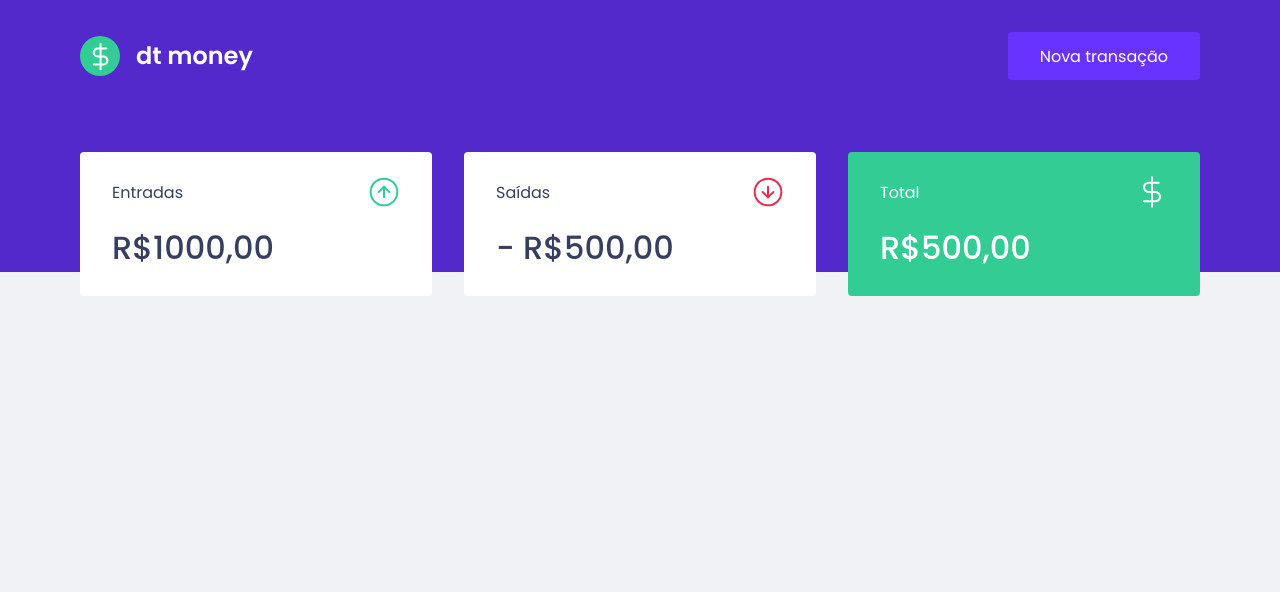
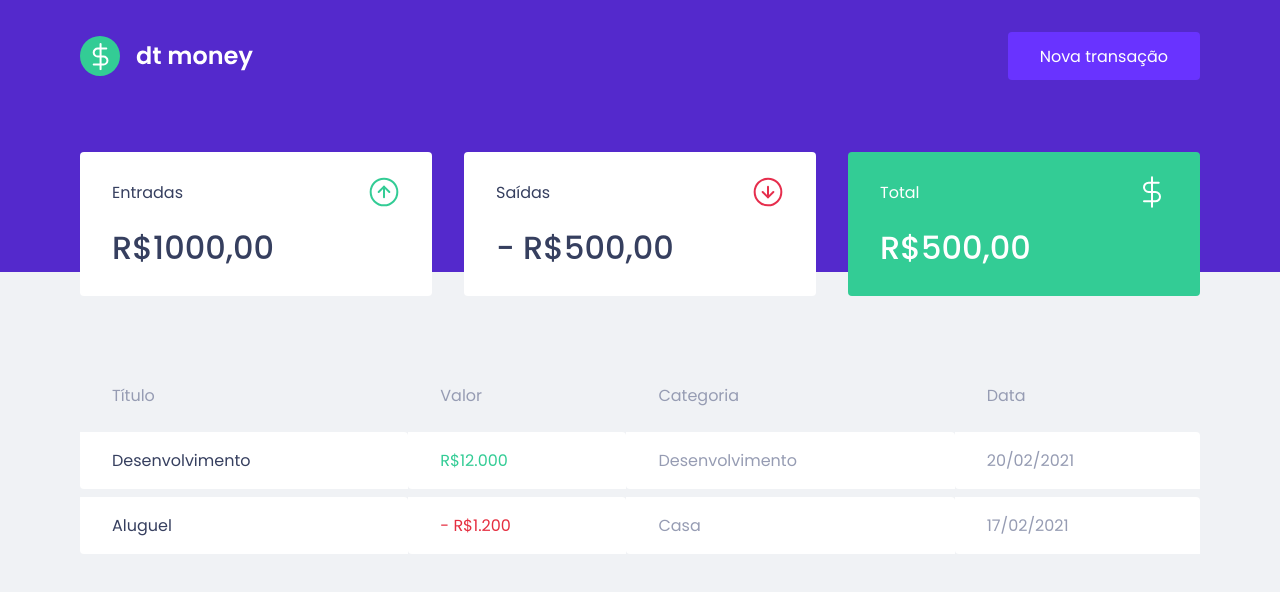
Before and after one commit to AlissonFredo/dt-money-rocketseat, a React (Create React App) app: page / in a window 1280 px wide. Shown: the top 592 px of the page. Built offline with nearby package versions, Linux system fonts and the light colour scheme.

Commit message:
create compoment TransactionsTable

```diff
--- a/src/components/Dashboard/index.tsx
+++ b/src/components/Dashboard/index.tsx
@@ -1,4 +1,5 @@
 import { Summary } from '../Summary'
+import { TransactionsTable } from '../TransactionsTable'
 import { Container } from './styles'
 
 export function Dashboard() {
@@ -6,6 +7,7 @@
     return (
         <Container>
             <Summary />
+            <TransactionsTable />
         </Container>
     )
 }
--- /dev/null
+++ b/src/components/TransactionsTable/index.tsx
@@ -0,0 +1,32 @@
+import { Container } from "./styles";
+
+export function TransactionsTable() {
+    return (
+        <Container>
+            <table>
+                <thead>
+                    <tr>
+                        <th>Título</th>
+                        <th>Valor</th>
+                        <th>Categoria</th>
+                        <th>Data</th>
+                    </tr>
+                </thead>
+                <tbody>
+                    <tr>
+                        <td>Desenvolvimento</td>
+                        <td className="deposit">R$12.000</td>
+                        <td>Desenvolvimento</td>
+                        <td>20/02/2021</td>
+                    </tr>
+                    <tr>
+                        <td>Aluguel</td>
+                        <td className="withdraw">- R$1.200</td>
+                        <td>Casa</td>
+                        <td>17/02/2021</td>
+                    </tr>
+                </tbody>
+            </table>
+        </Container>
+    );
+}
--- /dev/null
+++ b/src/components/TransactionsTable/styles.tsx
@@ -0,0 +1,38 @@
+import styled from "styled-components";
+
+export const Container = styled.div`
+    margin-top: 4rem;
+
+    table {
+        width: 100%;
+        border-spacing: 0 0.5rem;
+
+        th {
+            color: var(--text-body);
+            font-weight: 400;
+            padding: 1rem 2rem;
+            text-align: left;
+            line-height: 1.5rem;
+        }
+
+        td {
+            padding: 1rem 2rem;
+            border: 0;
+            background: var(--shape);
+            color: var(--text-body);
+            border-radius: 0%.25rem;
+
+            &:first-child {
+                color: var(--text-title);
+            }
+
+            &.deposit {
+                color: var(--green);
+            }
+
+            &.withdraw {
+                color: var(--red);
+            }
+        }
+    }
+`;
```
